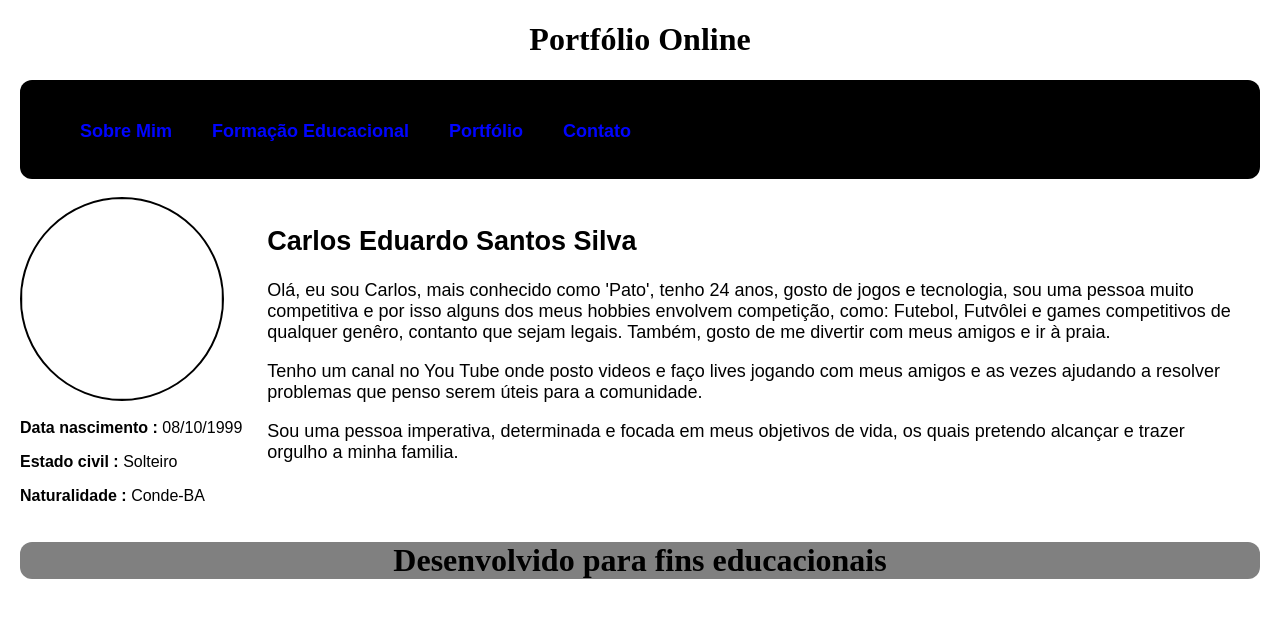
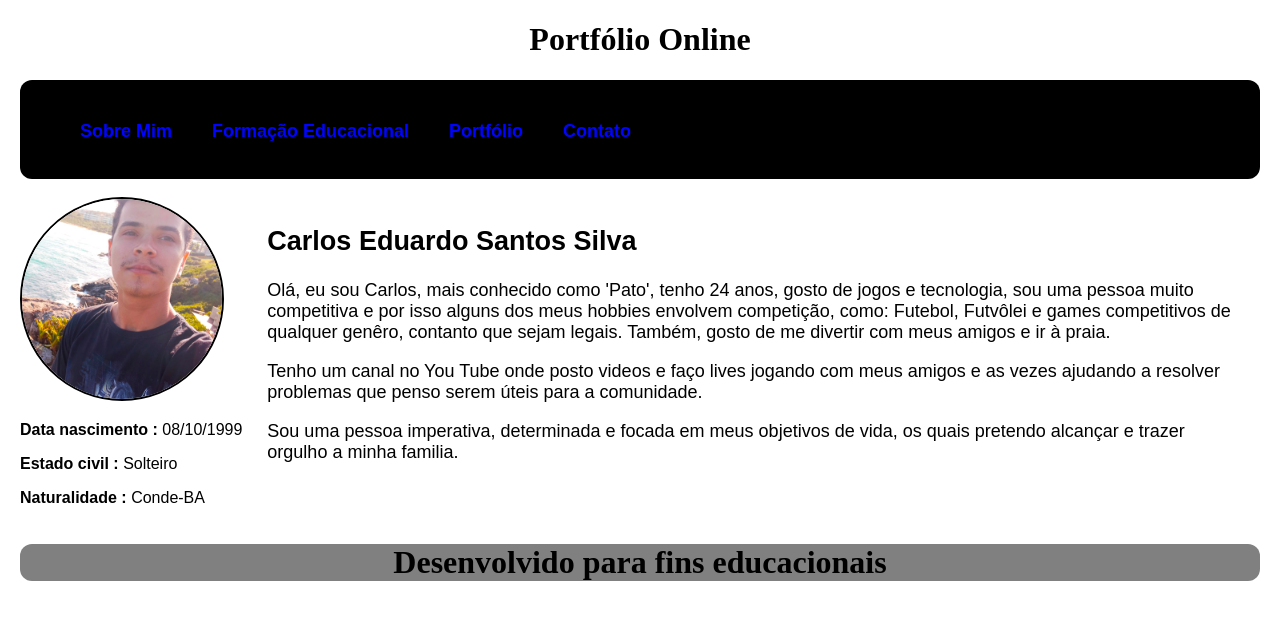
Before and after one commit to Patoxl12/Carlos-Eduardo-Santos-Silva, a plain HTML site: page index.html in a window 1280 px wide. Drawn offline with Linux system fonts and the light colour scheme.

Commit message:
Update index.html

```diff
--- a/index.html
+++ b/index.html
@@ -27,7 +27,7 @@
         <div class=" container">
             <aside class="image_eu">
                 <br>
-                <img src="Imagens/eu.png" class="img"> <!--imagem da tela inicial-->
+                <img src="eu.png" class="img"> <!--imagem da tela inicial-->
                 <div class="infos">
                     <p> <strong>Data nascimento :</strong> 08/10/1999</p>
                     <p><strong>Estado civil : </strong>Solteiro</p> <!--Rodapé da imagem-->
```
